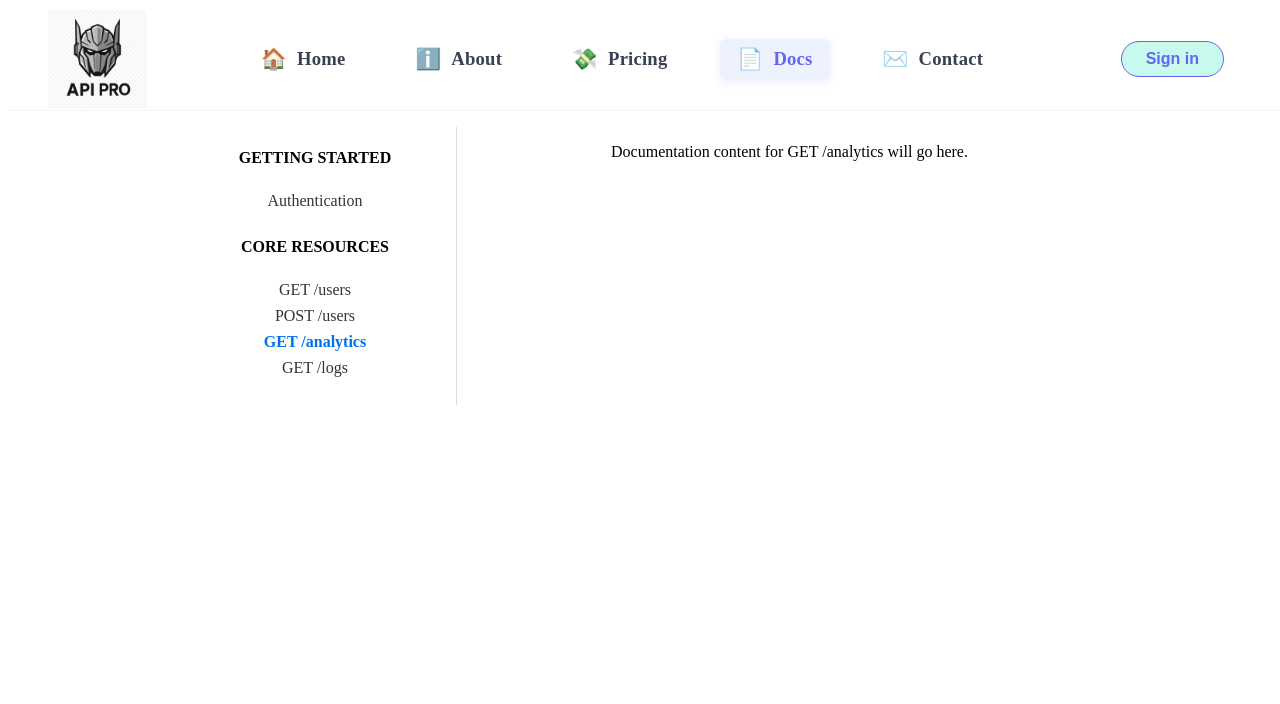
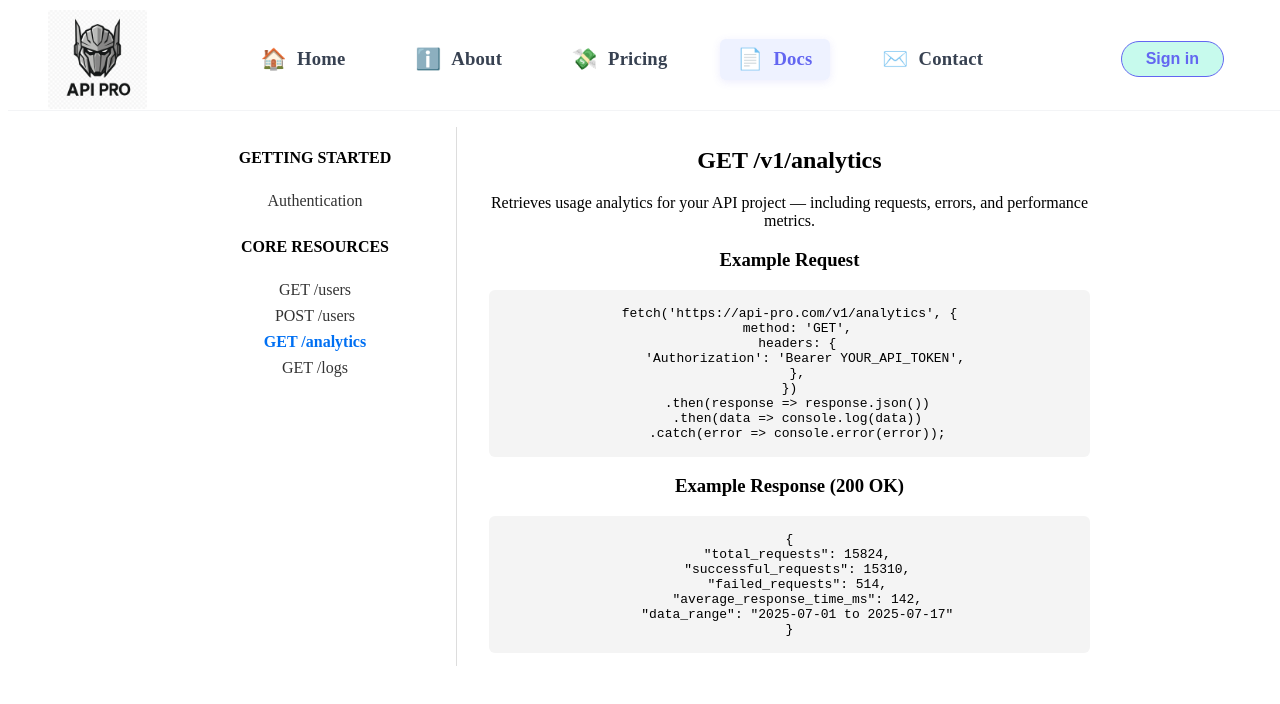
Before and after one commit to ThesuNimeshika/api-pro, a React (Vite) app: page /docs in a window 1280 px wide. Both pictures are taken after a click on the element "GET /analytics". Shown: the top 704 px of the page. Built offline with nearby package versions, Linux system fonts and the light colour scheme.

Commit message:
GET /analytics doc

```diff
--- a/src/pages/Docs.tsx
+++ b/src/pages/Docs.tsx
@@ -37,6 +37,8 @@ const Docs = () => {
           <GetUsersDoc />
         ) : activeLink === 'POST /users' ? (
           <PostUsersDoc />
+        ) : activeLink === 'GET /analytics' ? (
+          <GetAnalyticsDoc />
         ) : (
           <p>Documentation content for {activeLink} will go here.</p>
         )}
@@ -213,4 +215,33 @@ const AuthenticationDoc = () => (
   </>
 );
 
+const GetAnalyticsDoc = () => (
+  <>
+    <h2>GET /v1/analytics</h2>
+    <p>Retrieves usage analytics for your API project — including requests, errors, and performance metrics.</p>
+    <h3>Example Request</h3>
+    <pre style={{ backgroundColor: '#f4f4f4', padding: '1rem', borderRadius: 6, overflowX: 'auto' }}>
+      <code>{`fetch('https://api-pro.com/v1/analytics', {
+  method: 'GET',
+  headers: {
+    'Authorization': 'Bearer YOUR_API_TOKEN',
+  },
+})
+  .then(response => response.json())
+  .then(data => console.log(data))
+  .catch(error => console.error(error));`}</code>
+    </pre>
+    <h3>Example Response (200 OK)</h3>
+    <pre style={{ backgroundColor: '#f4f4f4', padding: '1rem', borderRadius: 6, overflowX: 'auto' }}>
+      <code>{`{
+  "total_requests": 15824,
+  "successful_requests": 15310,
+  "failed_requests": 514,
+  "average_response_time_ms": 142,
+  "data_range": "2025-07-01 to 2025-07-17"
+}`}</code>
+    </pre>
+  </>
+);
+
 export default Docs;
```
